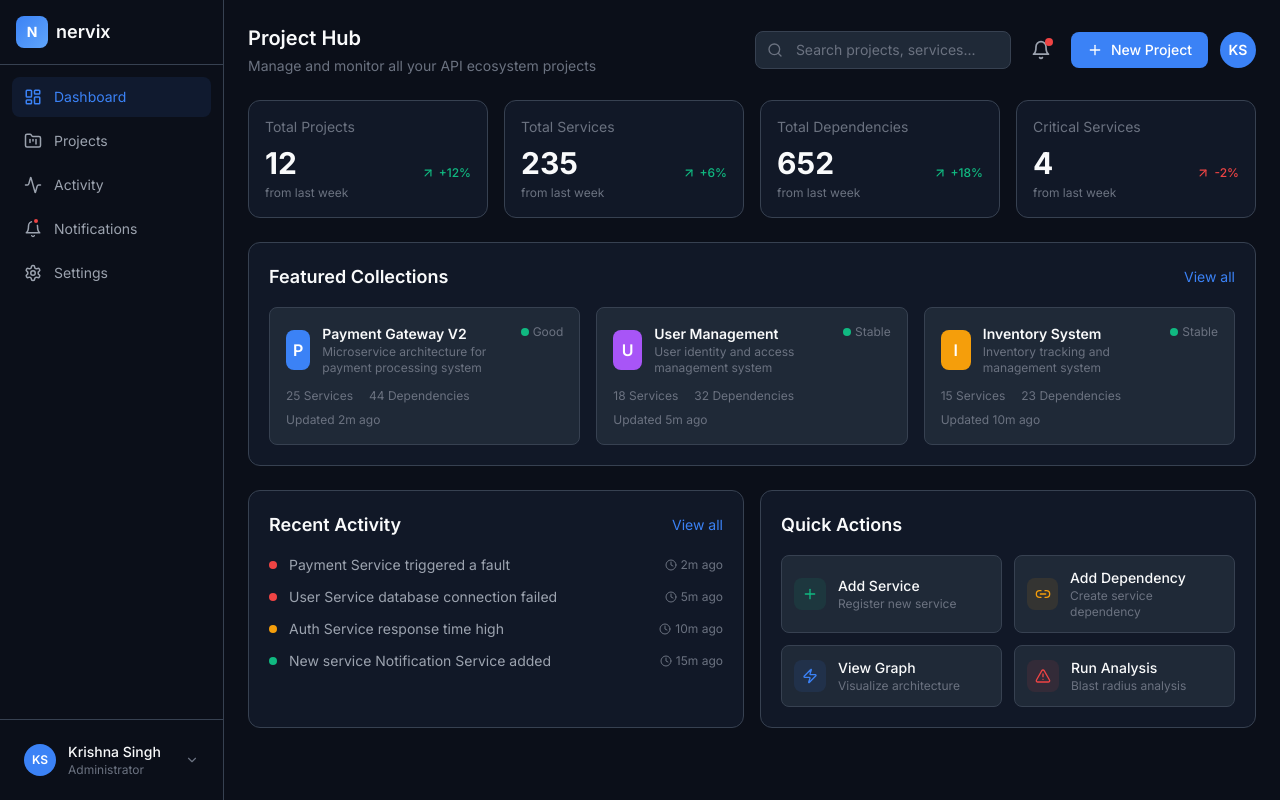
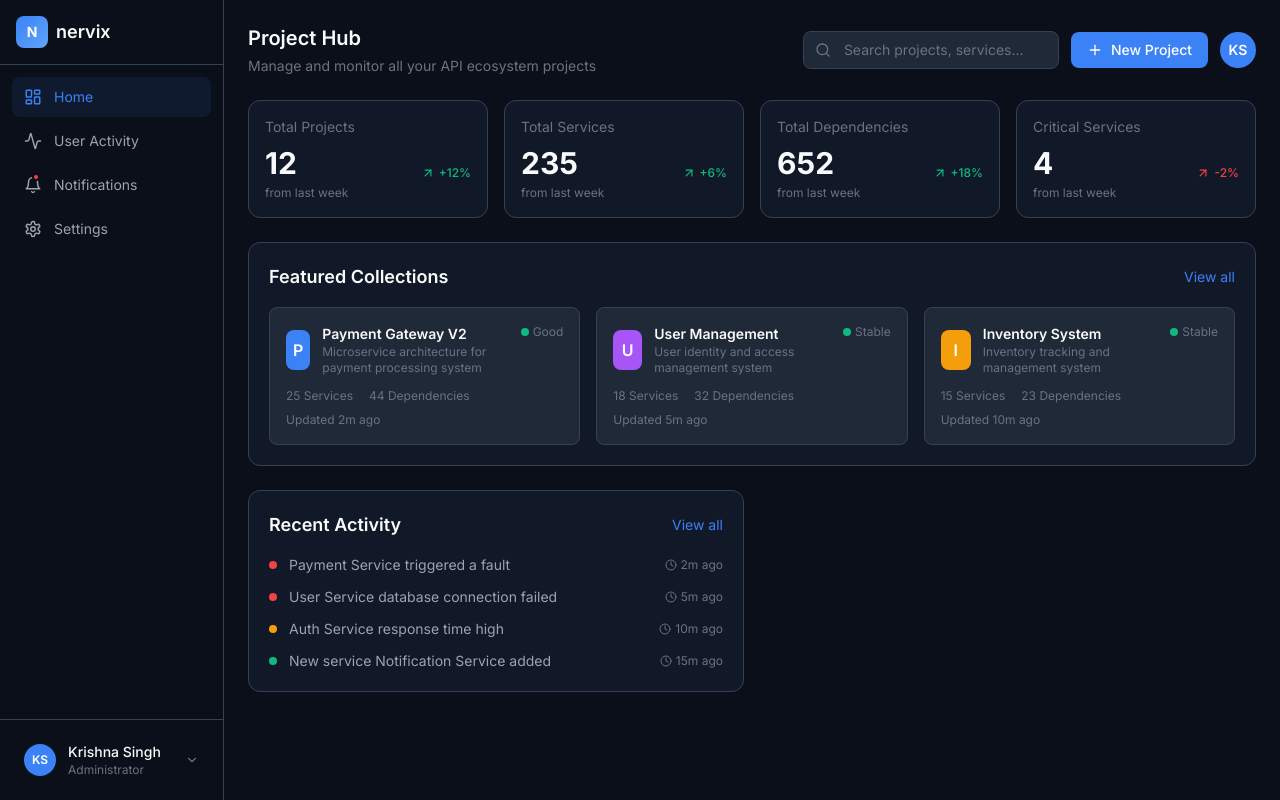
Before and after one commit to krishna-raghu/Project, a React (Vite) app in the folder frontend/: page / in a window 1280 px wide. Built offline with nearby package versions, Linux system fonts and the light colour scheme.

Commit message:
made some chamges

```diff
--- a/frontend/src/components/Sidebar.jsx
+++ b/frontend/src/components/Sidebar.jsx
@@ -2,9 +2,8 @@ import React from 'react';
 import { LayoutDashboard, FolderKanban, Activity, Bell, Settings, ChevronDown } from 'lucide-react';
 
 const menuItems = [
-  { icon: LayoutDashboard, label: 'Dashboard', page: 'home', activePages: ['home'] },
-  { icon: FolderKanban, label: 'Projects', page: 'home', activePages: ['project-details'] },
-  { icon: Activity, label: 'Activity', page: 'activity', activePages: ['activity'] },
+  { icon: LayoutDashboard, label: 'Home', page: 'home', activePages: ['home'] },
+  { icon: Activity, label: 'User Activity', page: 'activity', activePages: ['activity'] },
   { icon: Bell, label: 'Notifications', page: 'alerts', activePages: ['alerts'], badge: true },
   { icon: Settings, label: 'Settings', page: 'settings', activePages: ['settings'] },
 ];
@@ -42,6 +41,7 @@ export default function Sidebar({ activePage, setActivePage, user }) {
         })}
       </nav>
 
+
       <div className="p-3 border-t border-dark-border">
         <button
           onClick={() => setActivePage('profile')}
--- a/frontend/src/pages/ProjectHub.jsx
+++ b/frontend/src/pages/ProjectHub.jsx
@@ -1,5 +1,5 @@
 import React from 'react';
-import { Plus, Search, Bell, Shield, ArrowUpRight, Clock, MoveHorizontal as MoreHorizontal, TriangleAlert as AlertTriangle, Activity, Zap, Link2 } from 'lucide-react';
+import { Plus, Search, Shield, ArrowUpRight, Clock, MoveHorizontal as MoreHorizontal, TriangleAlert as AlertTriangle, Activity, Zap, Link2 } from 'lucide-react';
 
 const featuredProjects = [
   { id: 'PRJ-0012', name: 'Payment Gateway V2', icon: 'P', color: 'bg-blue-500', desc: 'Microservice architecture for payment processing system', services: 25, dependencies: 44, health: 'Healthy', status: 'Good', updated: '2m ago' },
@@ -38,13 +38,7 @@ export default function ProjectHub({ onNavigate, onNewProject, onSelectProject }
               className="pl-10 pr-4 py-2 bg-dark-card-2 border border-dark-border rounded-lg text-sm text-text-primary placeholder:text-text-muted focus:outline-none focus:border-primary w-64"
             />
           </div>
-          <button
-            onClick={() => onNavigate('alerts')}
-            className="relative p-2 text-text-secondary hover:text-text-primary hover:bg-dark-card-2 rounded-lg transition-colors"
-          >
-            <Bell size={20} />
-            <span className="absolute top-1.5 right-1.5 w-2 h-2 bg-danger rounded-full"></span>
-          </button>
+
           <button
             onClick={onNewProject}
             className="flex items-center gap-2 px-4 py-2 bg-primary hover:bg-primary-hover text-white rounded-lg text-sm font-medium transition-colors"
@@ -134,50 +128,7 @@ export default function ProjectHub({ onNavigate, onNewProject, onSelectProject }
           </div>
         </div>
 
-        <div className="bg-dark-card border border-dark-border rounded-xl p-5">
-          <h2 className="text-lg font-semibold text-text-primary mb-4">Quick Actions</h2>
-          <div className="grid grid-cols-2 gap-3">
-            <button className="flex items-center gap-3 p-3 bg-dark-card-2 border border-dark-border rounded-lg hover:border-primary/50 transition-all">
-              <div className="w-8 h-8 bg-success/10 rounded-lg flex items-center justify-center">
-                <Plus size={16} className="text-success" />
-              </div>
-              <div className="text-left">
-                <div className="text-sm font-medium text-text-primary">Add Service</div>
-                <div className="text-xs text-text-muted">Register new service</div>
-              </div>
-            </button>
-            <button className="flex items-center gap-3 p-3 bg-dark-card-2 border border-dark-border rounded-lg hover:border-primary/50 transition-all">
-              <div className="w-8 h-8 bg-warning/10 rounded-lg flex items-center justify-center">
-                <Link2 size={16} className="text-warning" />
-              </div>
-              <div className="text-left">
-                <div className="text-sm font-medium text-text-primary">Add Dependency</div>
-                <div className="text-xs text-text-muted">Create service dependency</div>
-              </div>
-            </button>
-            <button
-              onClick={() => onNavigate('graph')}
-              className="flex items-center gap-3 p-3 bg-dark-card-2 border border-dark-border rounded-lg hover:border-primary/50 transition-all"
-            >
-              <div className="w-8 h-8 bg-primary/10 rounded-lg flex items-center justify-center">
-                <Zap size={16} className="text-primary" />
-              </div>
-              <div className="text-left">
-                <div className="text-sm font-medium text-text-primary">View Graph</div>
-                <div className="text-xs text-text-muted">Visualize architecture</div>
-              </div>
-            </button>
-            <button className="flex items-center gap-3 p-3 bg-dark-card-2 border border-dark-border rounded-lg hover:border-primary/50 transition-all">
-              <div className="w-8 h-8 bg-danger/10 rounded-lg flex items-center justify-center">
-                <AlertTriangle size={16} className="text-danger" />
-              </div>
-              <div className="text-left">
-                <div className="text-sm font-medium text-text-primary">Run Analysis</div>
-                <div className="text-xs text-text-muted">Blast radius analysis</div>
-              </div>
-            </button>
-          </div>
-        </div>
+
       </div>
     </div>
   );
```
